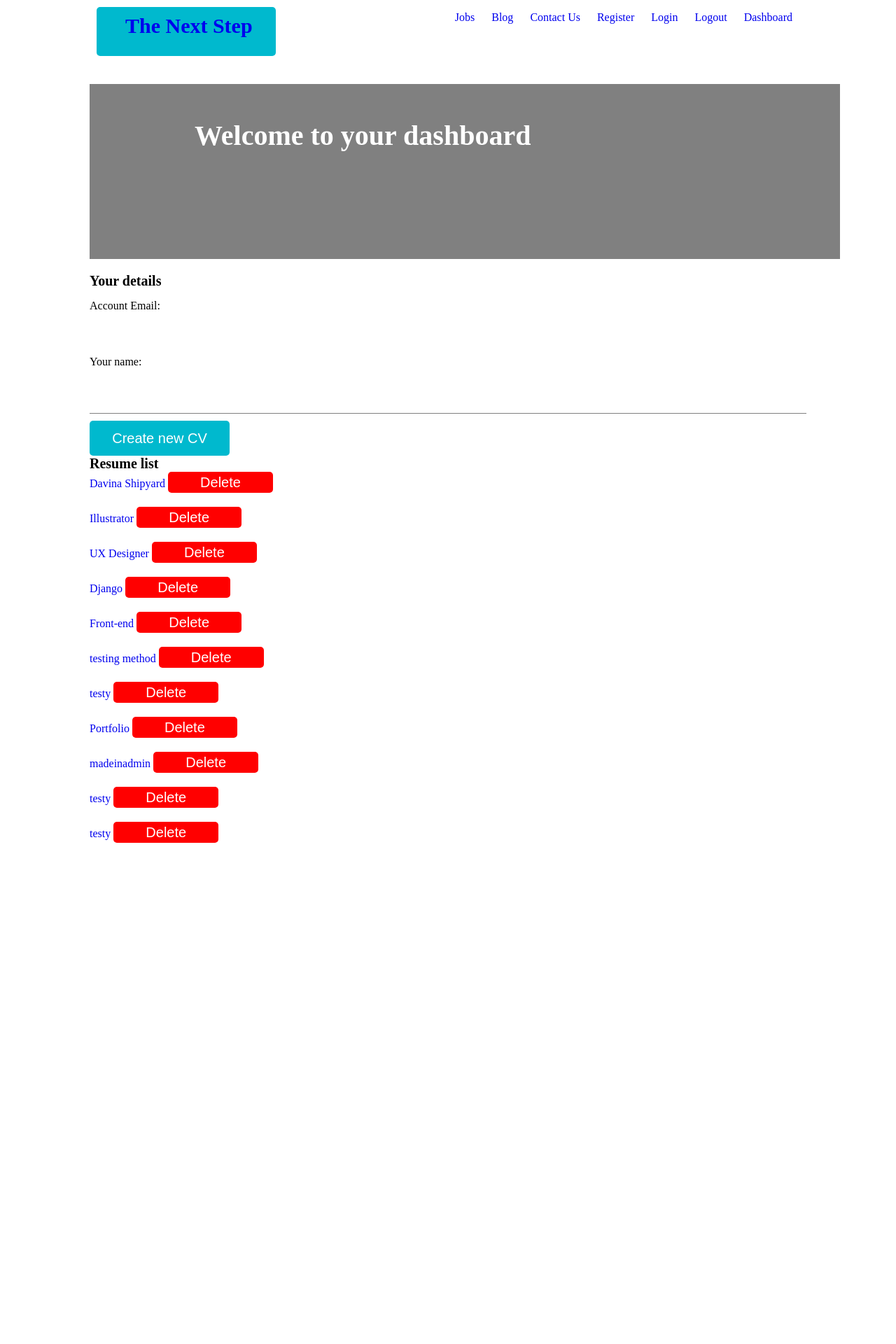
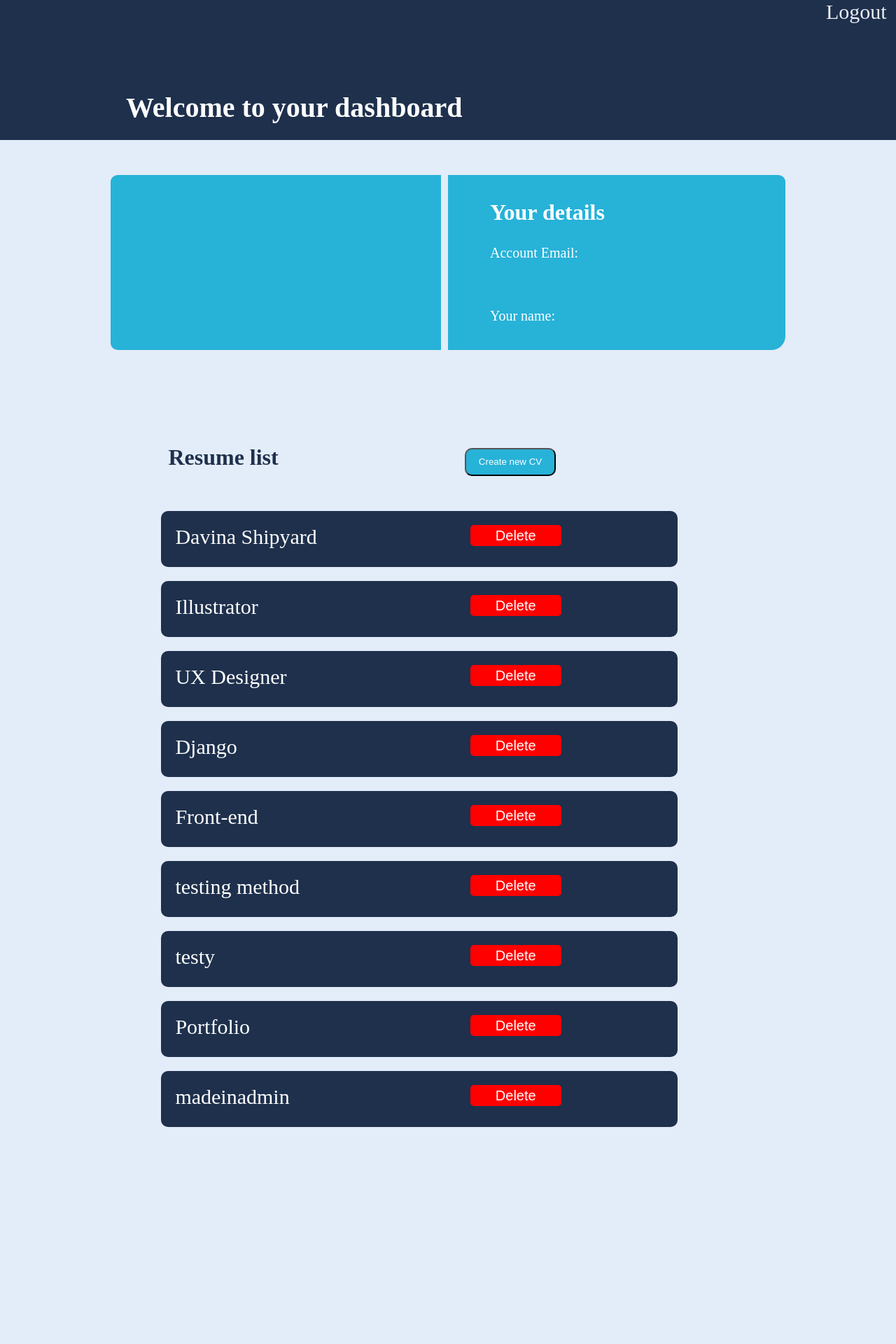
Before and after one commit to mmagnusen/nextstep, a Django app: page /user/dashboard/ in a window 1280 px wide. Shown: the top 1920 px of the page at 70% size. After the commit the page ends 1610 px from the top, so only its background shows below. Run offline with Django 3.2, Linux system fonts and the light colour scheme; data comes from the database, SQL or seed files in the repository; both versions use the stored data as it was after the commit; some libraries are stand-ins or nearby versions.

Commit message:
dashboard styled

```diff
--- a/jobpost/static/css/base.css
+++ b/jobpost/static/css/base.css
@@ -336,90 +336,6 @@ homepage_wrapper {
 
 /****************************************************
 
-                  dashboard styles
-
-*****************************************************/
-#dashboard_wrapper {
-  width: 80%;
-  margin: 20 auto;
-  min-height: 2000px;
-}
-
-#dashboard_title {
-  width: 90%;
-  background-color: grey;
-  margin: 20 auto;
-  height: 200px;
-  color: white;
-  padding: 50px 0px 0px 150px;
-}
-
-#dashboard_title h1 {
-  font-size: 40px;
-}
-
-#account_details {
-  height: 200px;
-  border-bottom-width: thin;
-  border-bottom-style: solid;
-  border-bottom-color: grey;
-  display: block;
-  margin-bottom: 10px;
-}
-#email_block {
-  display: block;
-  height: 80px;
-  margin: 15px 0px 0px 0px;
-}
-
-#email {
-  display: inline;
-}
-
-#user_email {
-    display: inline;
-    min-width: 50px;
-}
-
-#name_block {
-  display: block;
-    height: 80px;
-}
-
-#name {
-    display: inline;
-}
-
-#user_name {
-  display: inline;
-  min-width: 50px;
-}
-
-#cv_list {
-  height: 1000px;
-}
-
-#resume_list_dashboard {
-  min-height: 400px;
-}
-
-.resume_in_list {
-  height: 50px;
-}
-
-.delete_button {
-background-color: red;
-color: white;
-width: 150px;
-height: 30px;
-border-style: none;
-border-radius: 5px;
-font-size: 20px;
-margin: 0;
-}
-
-/****************************************************
-
                   footer styles
 
 *****************************************************/
--- /dev/null
+++ b/jobpost/static/css/dashboard.css
@@ -0,0 +1,243 @@
+
+body {
+  margin: 0;
+  padding: 0;
+  background-color: #e3ecf9;
+}
+
+h1 {
+  color: white;
+  padding: 0px;
+  margin: 0px;
+}
+
+#resume_list_dashboard h1 {
+  color: #1e304c;
+}
+
+#dashboard_title a {
+  text-decoration: none;
+  color: #eaedf2;
+}
+p {
+  font-size: 20px;
+  color: white;
+  padding: 0px;
+  margin: 0px;
+}
+
+a {
+  font-size: 30px;
+
+
+}
+
+#cv_list a {
+
+color: white;
+text-decoration: none;
+}
+
+
+/****************************************************
+
+                  dashboard styles
+
+*****************************************************/
+#dashboard_wrapper {
+  width: 80%;
+  margin: 30px auto;
+  min-height: 1500px;
+  border: 0px 0px 70px 0px;
+
+  clear: both;
+  display: block;
+
+}
+
+#dashboard_title {
+  width: 100%;
+  background-color: #1e304c;
+  margin: 20 auto;
+  height: 200px;
+  color: white;
+  clear: both;
+  display: block;
+
+}
+
+#dashboard_title h1 {
+  font-size: 40px;
+  padding: 0px;
+  margin: 0px;
+}
+
+#welcome_message {
+  display: block;
+  float: left;
+  margin: 130px 30px 0px 180px;
+}
+
+#logout {
+  width: 100px;
+  display: block;
+  float: right;
+}
+
+#account_details {
+  height: 250px;
+  display: block;
+  margin: 20px 10px 50px 10px;
+  padding: 20px 20px 20px 20px;
+  clear: both;
+
+
+}
+#left_block {
+  width: 49%;
+  height: 250px;
+  display: inline;
+  float: left;
+  background-color: #27b2d8;
+  border-radius: 10px 0px 0px 10px;
+}
+
+#right_block {
+  width: 50%;
+  height: 250px;
+  display: inline;
+  float: right;
+  background-color: #27b2d8;
+  border-radius: 0px 10px 20px 0px;
+  box-sizing: border-box;
+  padding: 20px 0px 0px 20px;
+}
+
+#your_details {
+  display: block;
+  height: 50px;
+  width: 80%;
+  padding: 0px 0px 0px 30px;
+  margin: 15px 10px 10px 10px;
+
+}
+#email_block {
+  display: block;
+  height: 80px;
+  width: 80%;
+  padding: 0px 0px 0px 30px;
+  margin: 15px 10px 10px 10px;
+
+}
+
+#email {
+  display: inline;
+}
+
+#user_email {
+    display: inline;
+    min-width: 50px;
+}
+
+#name_block {
+    display: inline;
+    width: 80%;
+    height: 80px;
+    padding: 0px 0px 0px 30px;
+    margin: 15px 10px 10px 10px;
+
+}
+
+#name {
+    display: inline;
+}
+
+#user_name {
+  display: inline;
+  min-width: 50px;
+}
+#resume_list_new {
+
+  height: 100px;
+  width: 100%;
+}
+
+#resume_list {
+
+  height: 40px;
+  width: 50%;
+  display: inline-block;
+  margin: 25px 10px 10px 10px;
+}
+
+#new_cv {
+
+  height: 40px;
+  width: 40%;
+  display: inline-block;
+}
+
+.new_cv_button {
+  background-color: #27b2d8;
+  width: 130px;
+  height: 40px;
+  color: white;
+  border-radius: 10px;
+}
+
+#cv_list {
+  height: 1050px;
+
+  display: block;
+  clear: left;
+  margin: 50px auto;
+  overflow: hidden;
+}
+
+#resume_list_dashboard {
+  width: 80%;
+  margin: 0 auto;
+  height: 900px;
+  padding: 40px 20px 100px 20px;
+
+}
+
+.resume_in_list {
+  height: 80px;
+  width: 90%;
+  display: block;
+  background-color: #1e304c;
+  margin-top: 20px;
+  border-radius: 10px;
+
+}
+
+.resume_delete_button {
+background-color: red;
+color: white;
+width: 130px;
+height: 30px;
+border-style: none;
+border-radius: 5px;
+font-size: 20px;
+display: block;
+margin: 0px auto;
+}
+
+.resume_title {
+
+  display: inline-block;
+  width: 40%;
+  height: 50%;
+  margin: 20px;
+  overflow: hidden;
+}
+
+.resume_delete {
+
+  display: inline-block;
+  width: 40%;
+  height: 50%;
+  margin: 20px;
+  overflow: hidden;
+}
--- a/jobpost/static/js/insert_media_ajax.js
+++ b/jobpost/static/js/insert_media_ajax.js
@@ -23,6 +23,11 @@ function sendAjax() {
   xhr.onreadystatechange = function () {
    if (this.readyState === 4) {
      console.log('state === 4, image sent');
+     var newNode = document.createElement('button');
+     var parentNode  document.createRange();
+
+     parentNode.insertBefore(newNode, );
+
    }
   };
 
--- a/website/templates/base_logged_in.html
+++ b/website/templates/base_logged_in.html
@@ -4,6 +4,7 @@
   <head>
     <title>Job List</title>
     <link rel="stylesheet" href="{% static 'css/base.css' %}">
+    <link rel="stylesheet" href="{% static 'css/index_styles.css' %}">
   </head>
   <body>
     <div id="outer_header">
--- a/website/templates/website/dashboard.html
+++ b/website/templates/website/dashboard.html
@@ -1,14 +1,29 @@
+{% load staticfiles %}
+<!DOCTYPE html>
+<html>
+  <head>
+    <title> Dashboard </title>
+    <script src="https://use.fontawesome.com/5f01ab2269.js"></script>
+    <link href="{% static 'css/dashboard.css' %}" type="text/css" rel="stylesheet">
+  </head>
+  <body>
+    <div id="dashboard_title">
 
-{% extends 'base_logged_in.html' %}
-
-{% block content %}
-<div id='dashboard_wrapper'>
-    <div id="dashboard_title">
+          <div id='logout'>
+              <a href='/logout'> Logout</a>
+          </div>
+          <div id='welcome_message'>
               <h1>Welcome to your dashboard</h1>
           </div>
-
+    </div>
+        <div id='dashboard_wrapper'>
             <div id='account_details'>
+                    <div id='left_block'>
+                    </div>
+                    <div id='right_block'>
+                          <div id='your_details'>
                               <h1>Your  details</h1>
+                          </div>
                           <div id="email_block">
                               <p id='email'>Account Email:</p>
                               <p id='user_email'>{{ user.email }}</p>
@@ -18,33 +33,43 @@
                               <p id='name'>Your name:</p>
                               <p id='user_name'>{{ user.username }}</p>
                           </div>
-
+                    </div>
             </div>
             <div id='cv_list'>
 
-      <a href="{% url 'resume_new' %}"> <button class="button" id='create_new_cv_dashboard'>Create new CV</button></a>
 
                 <div id='resume_list_dashboard'>
+                          <div id='resume_list_new'>
+                                <div id='resume_list'>
                                       <h1>Resume list</h1>
-
+                                </div>
+                                <div id='new_cv'>
+                                      <a href="{% url 'resume_new' %}"> <button class="new_cv_button" id='create_new_cv_dashboard'>Create new CV</button></a>
+                                </div>
+                          </div>
                         {% for resume in resumes %}
                             <div class='resume_in_list'>
+                                  <div class='resume_title'>
                                         <a href="{% url 'resume_detail' pk=resume.pk %}">
                                             {{ resume.name }}
                                         </a>
+                                  </div>
+                                  <div class='resume_delete'>
                                       <a href="{% url 'resume_delete' pk=resume.pk %}">
-              <button class='delete_button'>Delete</button>
+                                          <button class='resume_delete_button'>Delete</button>
                                       </a>
                                   </div>
+                            </div>
                         {% endfor %}
+                </div>
+
+
+
+
+
+
 
             </div>
         </div>
-  </div>
-        <h1>Create a new job post below:</h1>
-        <a href="{% url 'post_new' %}">
-          <div id='post_job'><button id='post_jobs_button'>Post a new job</button></div>
-        </a>
-
-</div>
-{% endblock %}
+  </body>
+</html>
```
Also changed, not shown: jobpost/static/css/index_styles.css (added, +10 -0 lines), jobpost/static/js/insert_media.js (+15 -1 lines), website/templates/website/index.html (+5 -2 lines), db.sqlite3, jobpost/static/images/cv_example.png (added), media/user_single_images/Screen_Shot_2017-12-11_at_19.19.38.png (added), media/user_single_images/Screen_Shot_2017-12-11_at_19.36.20_U8WciYZ.png (added), media/user_single_images/file.png (added), website/static/images/profile.png (added), 4 other files. Lines whose indentation alone changed are shown as unchanged.
